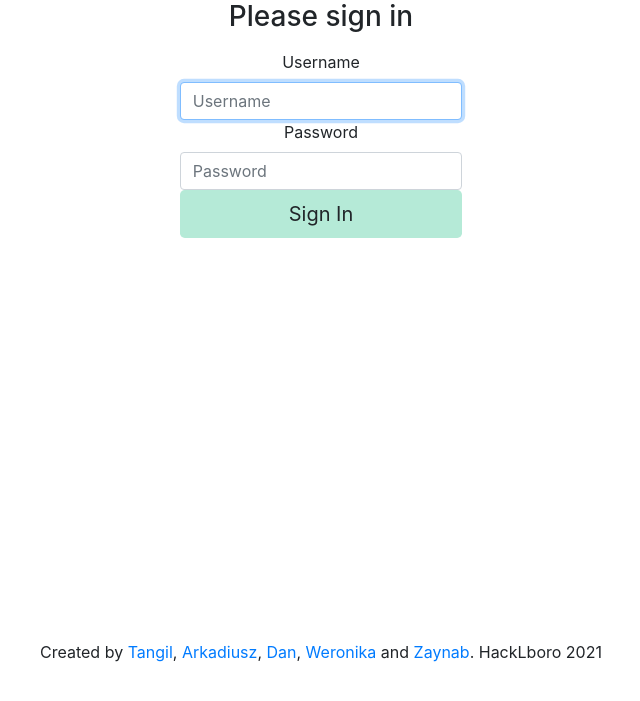
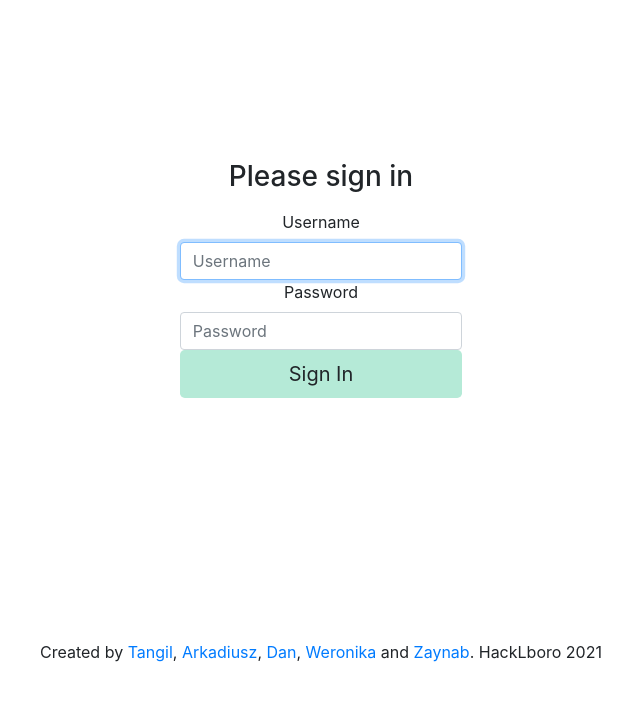
Before and after one commit to czuhajster/hacklboro-team1, a Flask app: page /login in a window 1280 px wide. Shown: the part 56-757 px from the top of the page, without its empty margins (319-959 px from the left). Run offline with Flask 2, Linux system fonts and the light colour scheme; some libraries are stand-ins or nearby versions.

Commit message:
login frontend

```diff
--- a/hacklboro/static/login-style.css
+++ b/hacklboro/static/login-style.css
@@ -1,5 +1,6 @@
 .content-box {
-    height: 80vh;
+    height: 60vh;
+    margin-top: 20vh;
 }
 
 .vertical-center {
@@ -13,7 +14,3 @@
 .green-button {
     background-color: #B5EAD7;
 }
-
-.margin-div {
-    /* height: 400px; */
-}
--- a/hacklboro/templates/login.html
+++ b/hacklboro/templates/login.html
@@ -11,7 +11,6 @@
 {% block content %}
 
   <main class=" container-fluid content-box text-center">
-    <!-- <div class="margin-div"></div> -->
     <div class="container form-signin col-lg-3 col-md-6 col-sm-12">
     <form class=" login-form">
       <h1 class="h3 mb-3 fw-normal green">Please sign in</h1>
```
